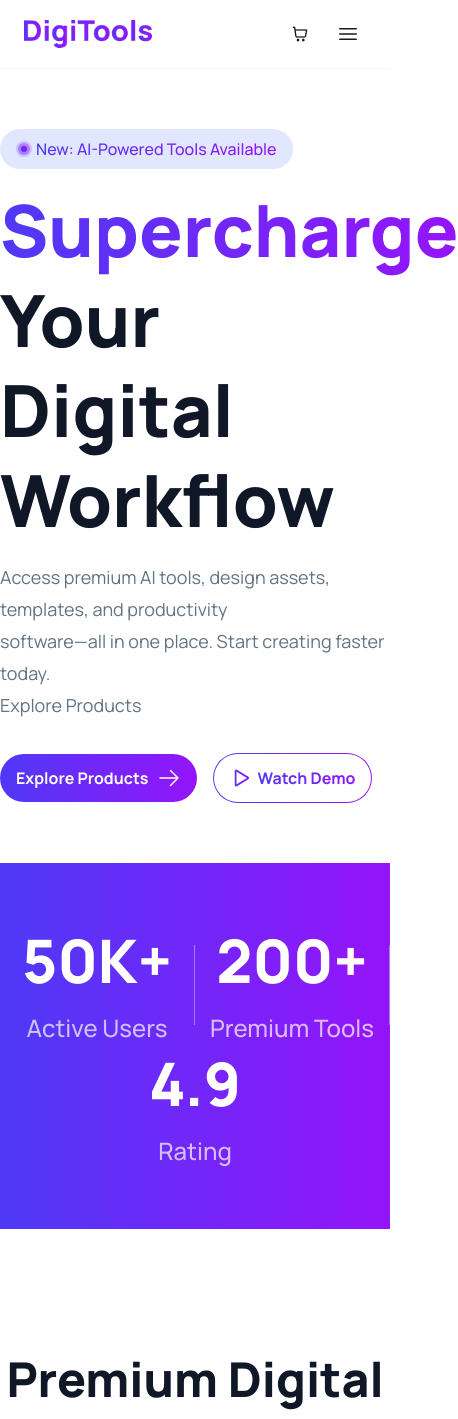
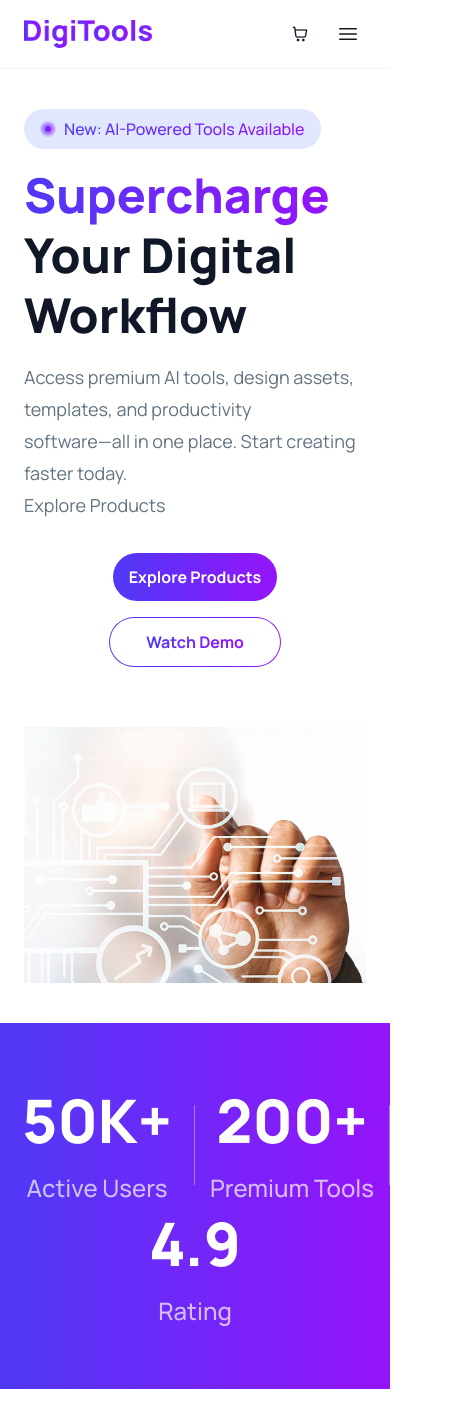
Before and after one commit to ZunaidChowdhury/a6-PH-DigiTools-Platform, a React (Vite) app: page / in a window 390 px wide. Shown: the top 1419 px of the page, 458 px wide, since content can reach past the window. Built offline with nearby package versions, Linux system fonts and the light colour scheme.

Commit message:
hero responsive  done

```diff
--- a/src/components/Hero.jsx
+++ b/src/components/Hero.jsx
@@ -6,24 +6,24 @@ import bannerImg from '../assets/banner.png'
 const Hero = () => {
     return (
         // wrapper
-        <div className='w-full py-15 bg-background'>
+        <div className='w-full py-10 tablet:py-15 bg-background'>
             {/* container  */}
-            <div className='max-w-300 mx-auto flex items-center justify-between'>
+            <div className='max-w-300 mx-auto px-6 xl:px-0 grid grid-cols-1 lg:grid-cols-[minmax(0,40rem)_minmax(0,31.25rem)]  gap-15'>
                 {/* left  */}
-                <div className='w-full max-w-160'>
+                <div className='w-full max-w-160 '>
                     {/* signal  */}
-                    <div className='w-fit flex items-center gap-1 bg-[#e1e7ff] py-2 px-4 rounded-full mb-4'>
-                        <div className='w-4 h-4'><img src={signalImg} alt="signal image" /></div>
-                        <span className='text-base font-medium bg-brand-gradient bg-clip-text text-transparent'>New: AI-Powered Tools Available</span>
+                    <div className='w-fit flex items-center gap-2 bg-[#e1e7ff] py-2 px-4 rounded-full mb-4'>
+                        <div className='w-4 h-4 hidden xs:block'><img src={signalImg} alt="signal image" /></div>
+                        <span className='text-sm xs:text-base font-medium bg-brand-gradient bg-clip-text text-transparent'>New: AI-Powered Tools Available</span>
                     </div>
 
-                    <h2 className='text-text-primary text-[4.5rem] font-extrabold leading-tight mb-4'><span className='bg-brand-gradient bg-clip-text text-transparent'>Supercharge</span> Your
+                    <h2 className='text-text-primary text-[2.5rem] xs:text-[3rem] tablet:text-[4.5rem] font-extrabold leading-tight mb-4'><span className='bg-brand-gradient bg-clip-text text-transparent'>Supercharge</span> Your
                         Digital Workflow</h2>
 
                     <p className='text-text-secondary text-[1.125rem] font-normal leading-8 mb-8'>Access premium AI tools, design assets, templates, and productivity<br />software—all in one place. Start creating faster today.<br />Explore Products
                     </p>
 
-                    <div className='flex items-center gap-4'>
+                    <div className='flex flex-col st:flex-row items-center gap-4'>
                         <button className='text-white text-base font-bold py-3 px-4 bg-brand-gradient rounded-full cursor-pointer flex items-center gap-2'>
                             Explore Products
                             <svg
@@ -32,7 +32,7 @@ const Hero = () => {
                                 viewBox="0 0 24 24"
                                 strokeWidth={1.5}
                                 stroke="currentColor"
-                                className="size-6"
+                                className="size-6 hidden tablet:inline"
                             >
                                 <path
                                     strokeLinecap="round"
@@ -45,18 +45,26 @@ const Hero = () => {
 
 
                         </button>
-                        <button className="bg-brand-gradient rounded-full p-[1px] cursor-pointer">
+                        <button className=" bg-brand-gradient rounded-full p-px cursor-pointer ">
                             {/* The 'p-[1px]' determines the border thickness */}
-                            <div className="bg-white transition-colors rounded-full px-4 py-3 flex items-center gap-2">
-                                <img src={playImg} alt="play button" /><span className='bg-brand-gradient bg-clip-text text-transparent text-base font-bold'>Watch Demo</span>
+                            <div className=" bg-white transition-colors rounded-full px-9 py-3 flex items-center gap-2">
+                                <img className='hidden tablet:inline' src={playImg} alt="play button" /><span className='bg-brand-gradient bg-clip-text text-transparent text-base font-bold'>Watch Demo</span>
                             </div>
                         </button>
                     </div>
                 </div>
 
                 {/* right  */}
-                <div className='w-125'>
-                    <img src={bannerImg} alt="banenr image" />
+                {/* <div className='w-full max-w-125'>
+                    <img width='100%' className='w-full h-full object-cover' src={bannerImg} alt="banenr image" />
+                </div> */}
+
+                <div className='w-full max-w-125 h-64 lg:h-full'> {/* Added a height to the parent */}
+                    <img
+                        src={bannerImg}
+                        alt="banner image"
+                        className='w-full h-full object-cover'
+                    />
                 </div>
             </div>
         </div>
--- a/src/index.css
+++ b/src/index.css
@@ -40,6 +40,12 @@ html {
 
 @theme {
     /* Custom Breakpoints */
+    /* 320px */
+    --breakpoint-xxs: 20rem;
+    /* 380px    */
+    --breakpoint-xs: 23.75rem;
+    --breakpoint-st: 27.5rem;
+
     --breakpoint-tablet: 36rem;
     /* 576px */
     --breakpoint-desktop: 62rem;
--- a/src/sections/Cart.jsx
+++ b/src/sections/Cart.jsx
@@ -41,7 +41,7 @@ const Cart = ({ cartItems, processCheckout, removeFromCart }) => {
             {
                 cartItems.length === 0 ? <div className='flex flex-col items-center justify-center'>
                     <div className='w-30 mb-6'>
-                        <img width='100%' src={cartImg} alt="" />
+                        <img width='100%' src={cartImg} />
                     </div>
                     <p className='text-text-secondary text-base font-medium text-center'>Your cart is empty.</p>
                     <p className='text-text-secondary text-base font-normal text-center'>Add items to the Cart.</p>
```
